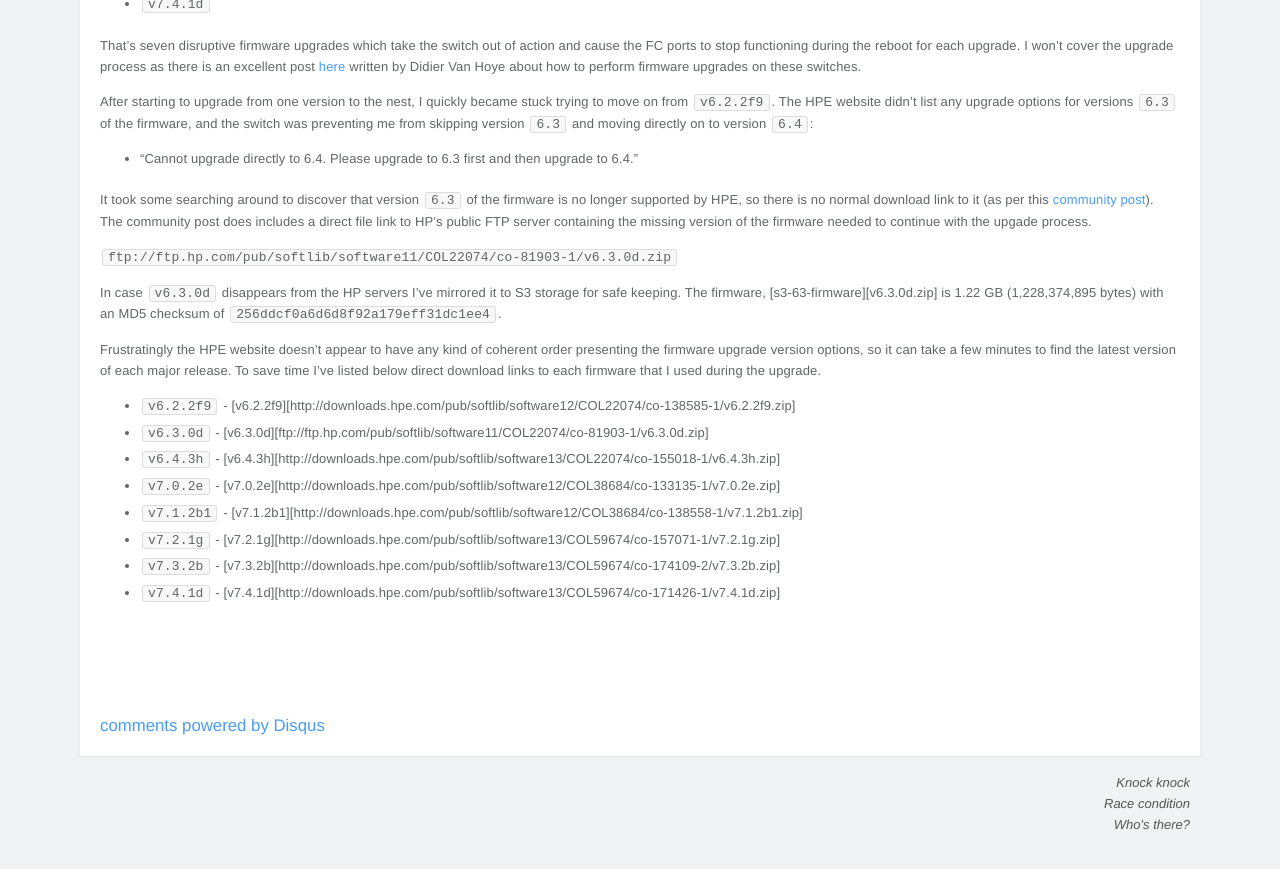
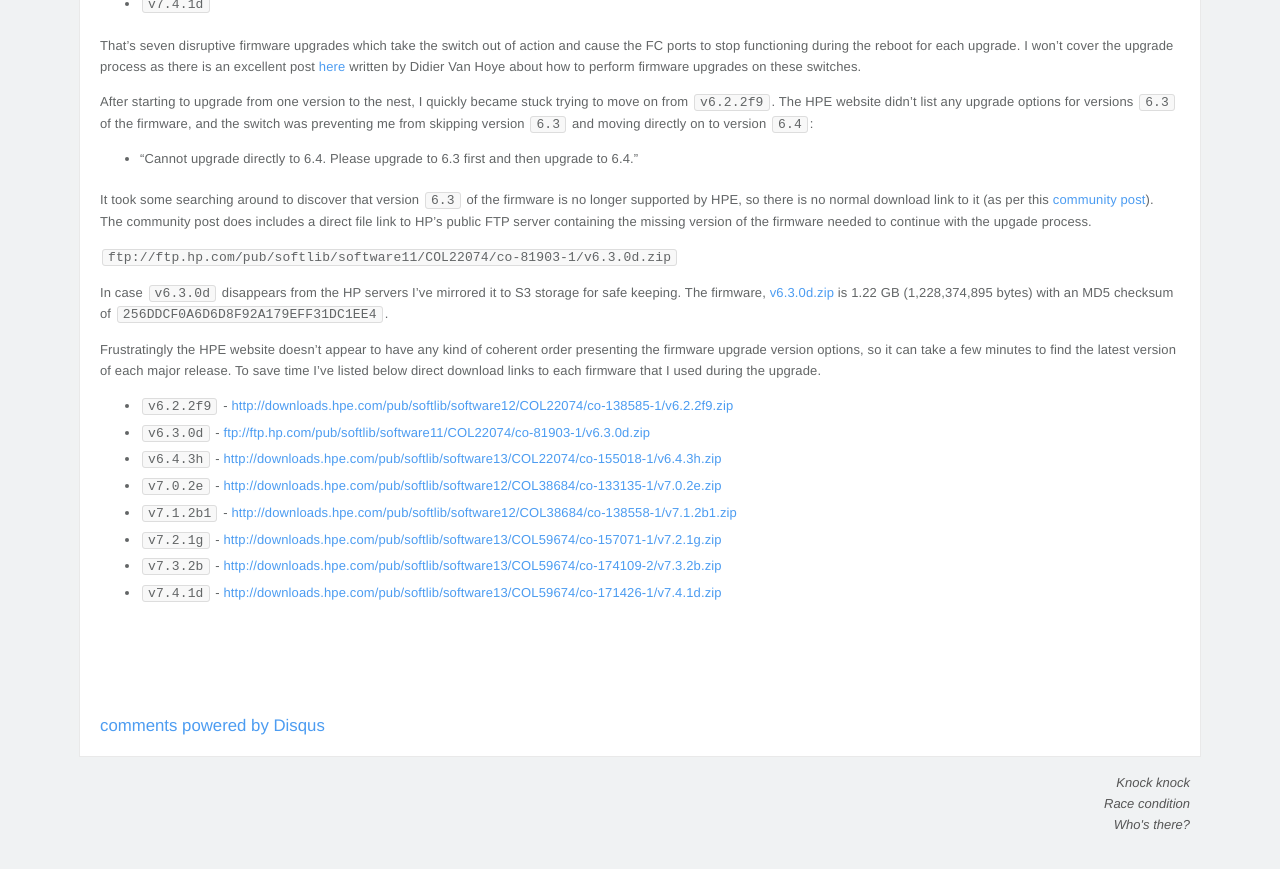
Before and after one commit to pingfu/pingfu.github.io, a Jekyll site: the page built from _posts/2016-09-28-brocade-cannot-upgrade-directly-to-6.4-upgrade-to-6.3-first.markdown, in a window 1280 px wide and 900 px high, scrolled down 794 px. Shown: the top 869 px of the window. Built offline with Jekyll 4.4.1, drawn with Linux system fonts in a browser that asks for light colours; nearby versions of some CDN libraries; comment, search, counter and statistics services are not loaded.

Commit message:
link fixing

```diff
--- a/_posts/2016-09-28-brocade-cannot-upgrade-directly-to-6.4-upgrade-to-6.3-first.markdown
+++ b/_posts/2016-09-28-brocade-cannot-upgrade-directly-to-6.4-upgrade-to-6.3-first.markdown
@@ -34,18 +34,18 @@ It took some searching around to discover that version `6.3` of the firmware is
 
 `ftp://ftp.hp.com/pub/softlib/software11/COL22074/co-81903-1/v6.3.0d.zip`
 
-In case `v6.3.0d` disappears from the HP servers I've mirrored it to S3 storage for safe keeping. The firmware, [s3-63-firmware][v6.3.0d.zip] is 1.22 GB (1,228,374,895 bytes) with an MD5 checksum of `256ddcf0a6d6d8f92a179eff31dc1ee4`.
+In case `v6.3.0d` disappears from the HP servers I've mirrored it to S3 storage for safe keeping. The firmware, [v6.3.0d.zip][s3-63-firmware] is 1.22 GB (1,228,374,895 bytes) with an MD5 checksum of `256DDCF0A6D6D8F92A179EFF31DC1EE4`.
 
 Frustratingly the HPE website doesn't appear to have any kind of coherent order presenting the firmware upgrade version options, so it can take a few minutes to find the latest version of each major release. To save time I've listed below direct download links to each firmware that I used during the upgrade.
 
-* `v6.2.2f9` - [v6.2.2f9][http://downloads.hpe.com/pub/softlib/software12/COL22074/co-138585-1/v6.2.2f9.zip]
-* `v6.3.0d` - [v6.3.0d][ftp://ftp.hp.com/pub/softlib/software11/COL22074/co-81903-1/v6.3.0d.zip]
-* `v6.4.3h` - [v6.4.3h][http://downloads.hpe.com/pub/softlib/software13/COL22074/co-155018-1/v6.4.3h.zip]
-* `v7.0.2e` - [v7.0.2e][http://downloads.hpe.com/pub/softlib/software12/COL38684/co-133135-1/v7.0.2e.zip]
-* `v7.1.2b1` - [v7.1.2b1][http://downloads.hpe.com/pub/softlib/software12/COL38684/co-138558-1/v7.1.2b1.zip]
-* `v7.2.1g` - [v7.2.1g][http://downloads.hpe.com/pub/softlib/software13/COL59674/co-157071-1/v7.2.1g.zip]
-* `v7.3.2b` - [v7.3.2b][http://downloads.hpe.com/pub/softlib/software13/COL59674/co-174109-2/v7.3.2b.zip]
-* `v7.4.1d` - [v7.4.1d][http://downloads.hpe.com/pub/softlib/software13/COL59674/co-171426-1/v7.4.1d.zip]
+* `v6.2.2f9` - [http://downloads.hpe.com/pub/softlib/software12/COL22074/co-138585-1/v6.2.2f9.zip][v6.2.2f9]
+* `v6.3.0d` - [ftp://ftp.hp.com/pub/softlib/software11/COL22074/co-81903-1/v6.3.0d.zip][v6.3.0d]
+* `v6.4.3h` - [http://downloads.hpe.com/pub/softlib/software13/COL22074/co-155018-1/v6.4.3h.zip][v6.4.3h]
+* `v7.0.2e` - [http://downloads.hpe.com/pub/softlib/software12/COL38684/co-133135-1/v7.0.2e.zip][v7.0.2e]
+* `v7.1.2b1` - [http://downloads.hpe.com/pub/softlib/software12/COL38684/co-138558-1/v7.1.2b1.zip][v7.1.2b1]
+* `v7.2.1g` - [http://downloads.hpe.com/pub/softlib/software13/COL59674/co-157071-1/v7.2.1g.zip][v7.2.1g]
+* `v7.3.2b` - [http://downloads.hpe.com/pub/softlib/software13/COL59674/co-174109-2/v7.3.2b.zip][v7.3.2b]
+* `v7.4.1d` - [http://downloads.hpe.com/pub/softlib/software13/COL59674/co-171426-1/v7.4.1d.zip][v7.4.1d]
 
 
 
```
